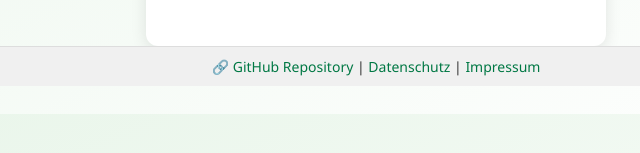
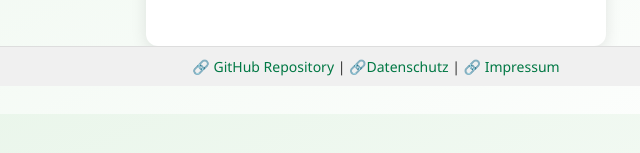
Before and after one commit to Alpe1/alpe-burn-dapp, a plain HTML site: page index.html in a window 1280 px wide. Shown: the part 453-606 px from the top of the page, 264-904 px from the left. Drawn offline with Linux system fonts and the light colour scheme.

Commit message:
index.html

```diff
--- a/index.html
+++ b/index.html
@@ -149,6 +149,6 @@
 </html>
 <footer style="background:#f0f0f0; padding:10px; font-size:14px; text-align:center; color:#333; border-top:1px solid #ddd;">
   🔗 <a href="https://github.com/Alpe1/ALPE-Test-DApp" target="_blank" style="color:#007844; text-decoration:none;">GitHub Repository</a> |
-  <a href="/https://alpencoinat.wixsite.com/alpencoin" style="color:#007844; text-decoration:none;">Datenschutz</a> |
-  <a href="/https://alpencoinat.wixsite.com/alpencoin/impressum" style="color:#007844; text-decoration:none;">Impressum</a>
+  🔗<a href="/https://alpencoinat.wixsite.com/alpencoin" style="color:#007844; text-decoration:none;">Datenschutz</a> |
+ 🔗 <a href="/https://alpencoinat.wixsite.com/alpencoin/impressum" style="color:#007844; text-decoration:none;">Impressum</a>
 </footer>
```
